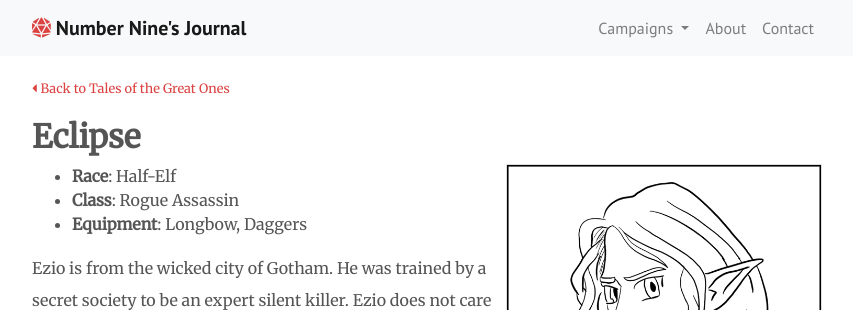
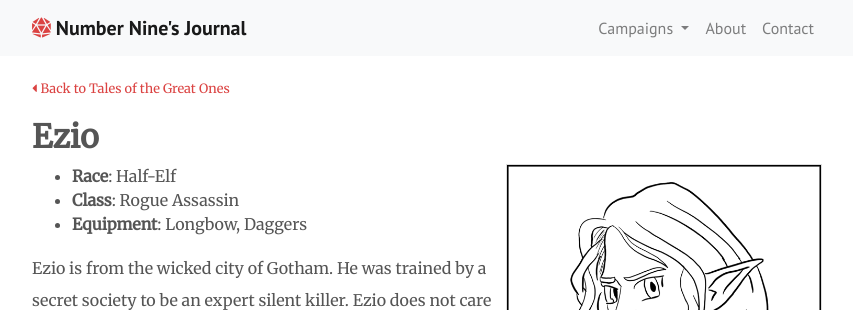
Before and after one commit to clblamires/ninesjournal, a Jekyll site: the page built from party/ezio.html, in a window 1280 px wide. Shown: the top 310 px of the page, without its empty margins (213-1066 px from the left). Built offline with Jekyll 4.4.1, drawn with Linux system fonts in a browser that asks for light colours; nearby versions of some CDN libraries.

Commit message:
Update ezio.html

```diff
--- a/party/ezio.html
+++ b/party/ezio.html
@@ -11,7 +11,7 @@ adventure: discouraged
 </p>
 
 <div class="character">
-    <h2>Eclipse</h2>
+    <h2>Ezio</h2>
     <img src="{{ site_url }}/images/adventure/ezio_portrait.png" alt="Image of Ezio" class="character-image">
     <ul>
         <li>
```
